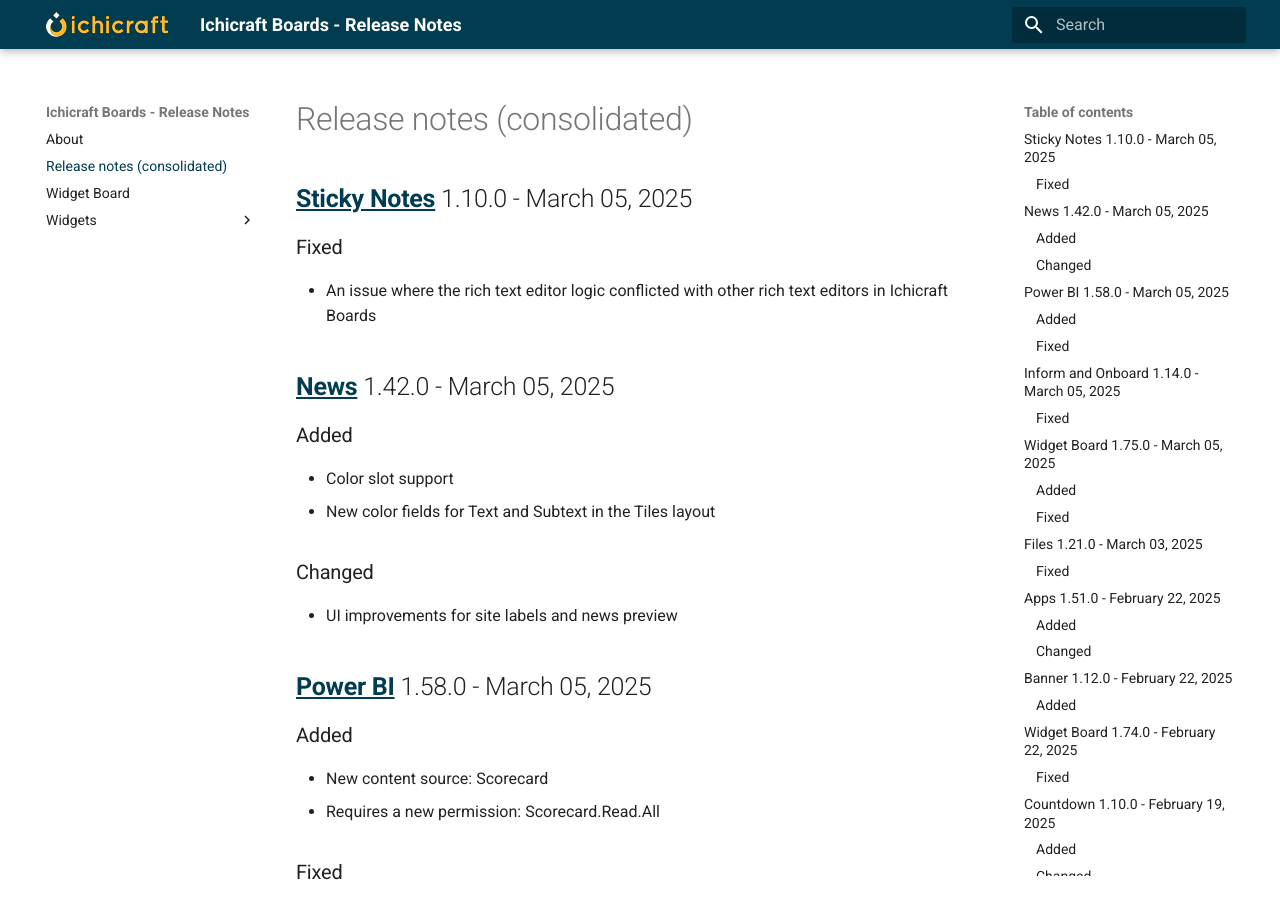
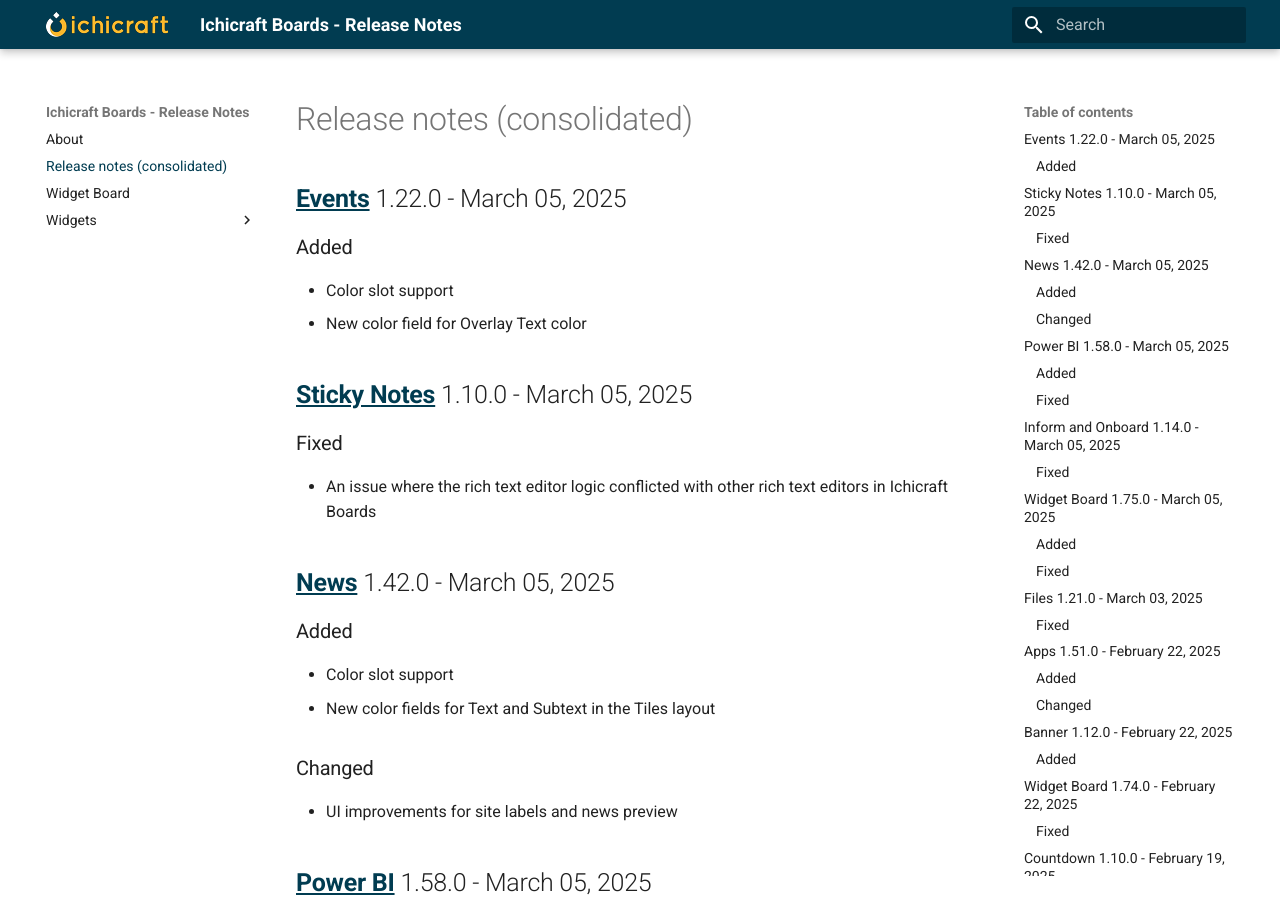
Before and after one commit to ichicraft/widgets-docs, an MkDocs documentation site: the page built from docs/Release-notes-(consolidated).md, in a window 1280 px wide and 900 px high. Built offline with MkDocs 1.6.1 and Material for MkDocs 9.7.7, drawn with Linux system fonts in a browser that asks for light colours.

Commit message:
Release notes updated by BuildService

```diff
--- a/docs/Release-notes-(consolidated).md
+++ b/docs/Release-notes-(consolidated).md
@@ -1,3 +1,9 @@
+## [Events](./Widgets/Events.md) 1.22.0 - March 05, 2025
+
+### Added
+- Color slot support
+- New color field for Overlay Text color
+
 ## [Sticky Notes](./Widgets/Sticky Notes.md) 1.10.0 - March 05, 2025
 
 ### Fixed
--- a/docs/Widgets/Events.md
+++ b/docs/Widgets/Events.md
@@ -1,3 +1,9 @@
+## 1.22.0 - March 05, 2025
+
+### Added
+- Color slot support
+- New color field for Overlay Text color
+
 ## 1.21.0 - February 19, 2025
 
 ### Added
```
